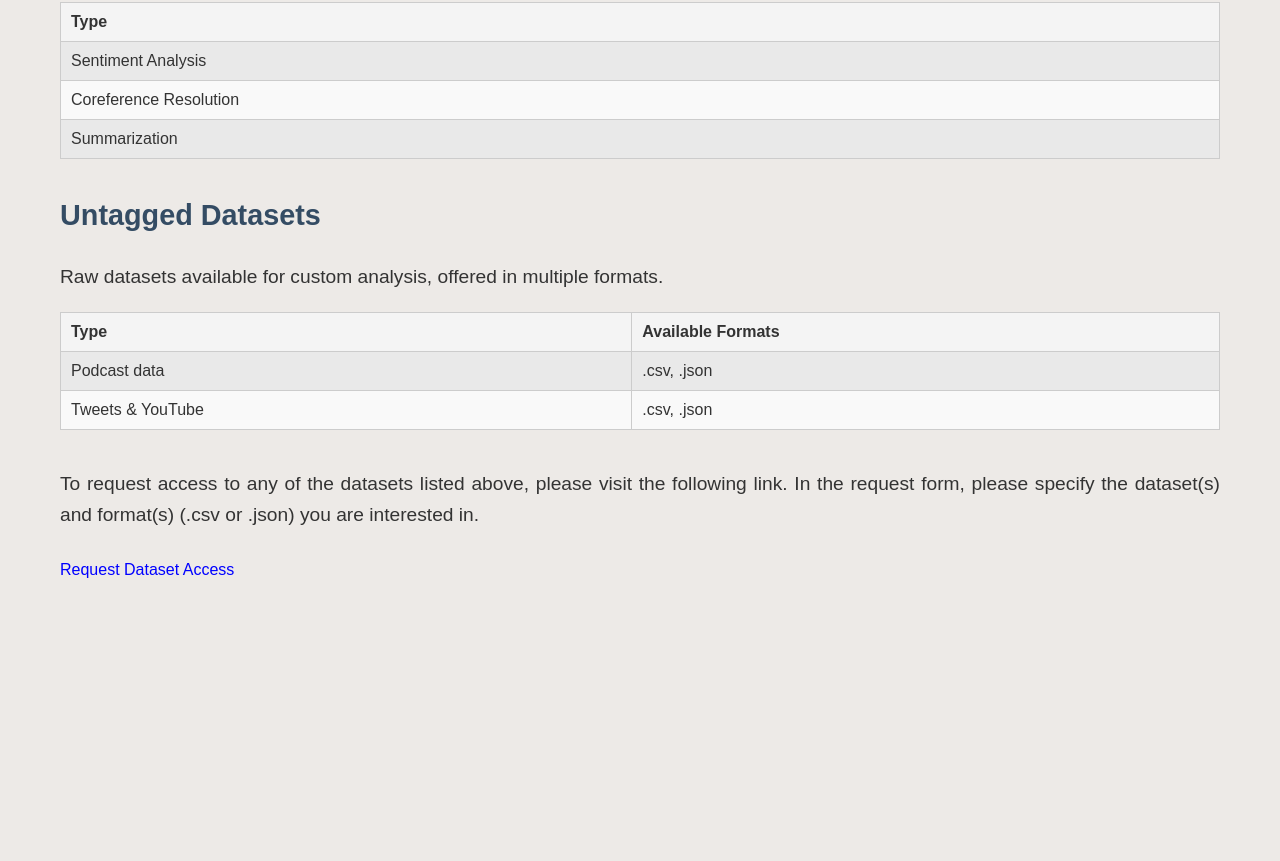
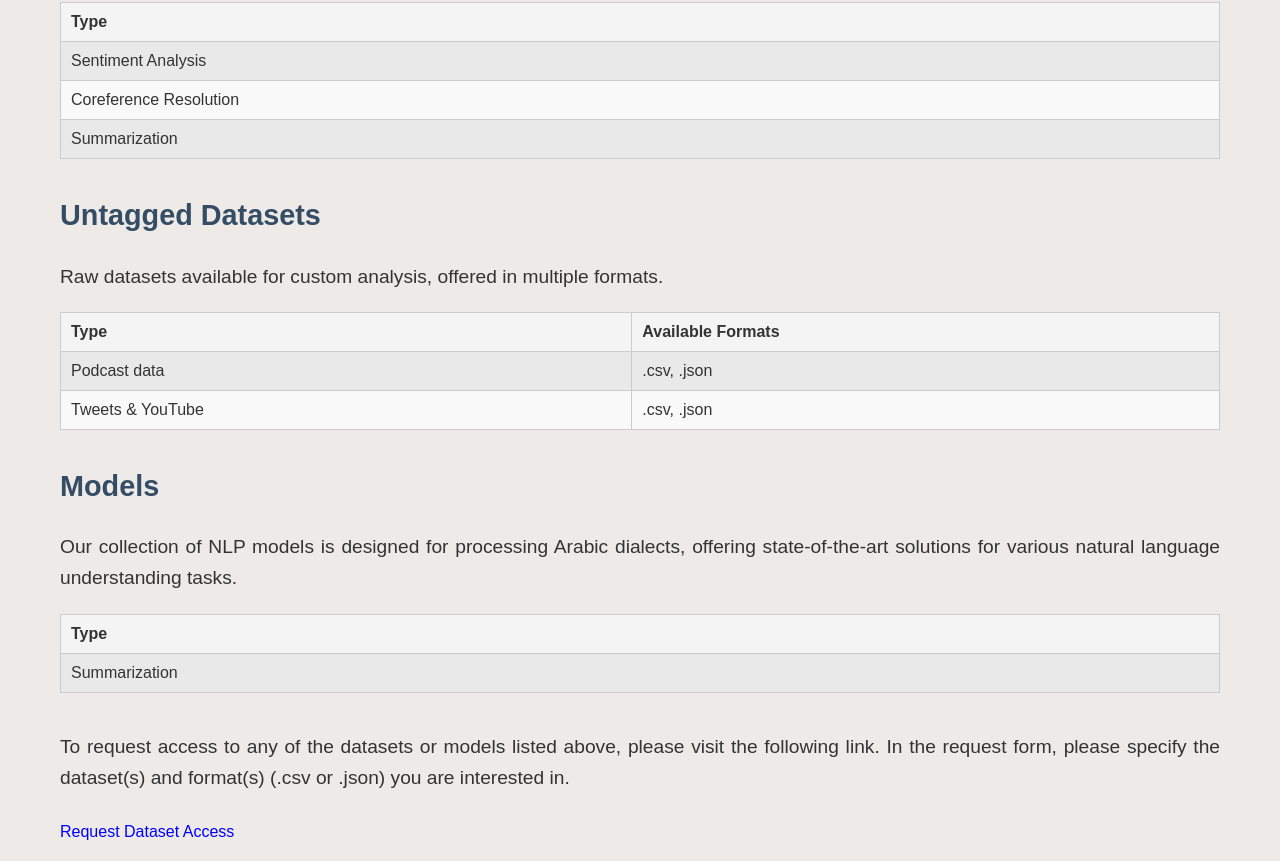
Before and after one commit to idc-dsi/DiaCorpus_Mafat, a plain HTML site: page Templates/data.html in a window 1280 px wide. Shown: the part 413-1274 px from the top of the page. Before the commit the page ends 1012 px from the top, so only its background shows below. Drawn offline with Linux system fonts and the light colour scheme.

Commit message:
added model to data first try

```diff
--- a/Templates/data.html
+++ b/Templates/data.html
@@ -51,7 +51,18 @@
             </tr>
         </table>
 
-        <p>To request access to any of the datasets listed above, please visit the following link. In the request form, please specify the dataset(s) and format(s) (.csv or .json) you are interested in.</p>
+        <h2>Models</h2>
+        <p>Our collection of NLP models is designed for processing Arabic dialects, offering state-of-the-art solutions for various natural language understanding tasks.</p>
+        <table>
+            <tr>
+                <th>Type</th>
+            </tr>
+            <tr>
+                <td>Summarization</td>
+            </tr>
+        </table>
+
+        <p>To request access to any of the datasets or models listed above, please visit the following link. In the request form, please specify the dataset(s) and format(s) (.csv or .json) you are interested in.</p>
         <a href="../Templates/requestData.html">Request Dataset Access</a>
     </div>
 </body>
```
Also changed, not shown: Templates/requestData.html (+6 -3 lines).
